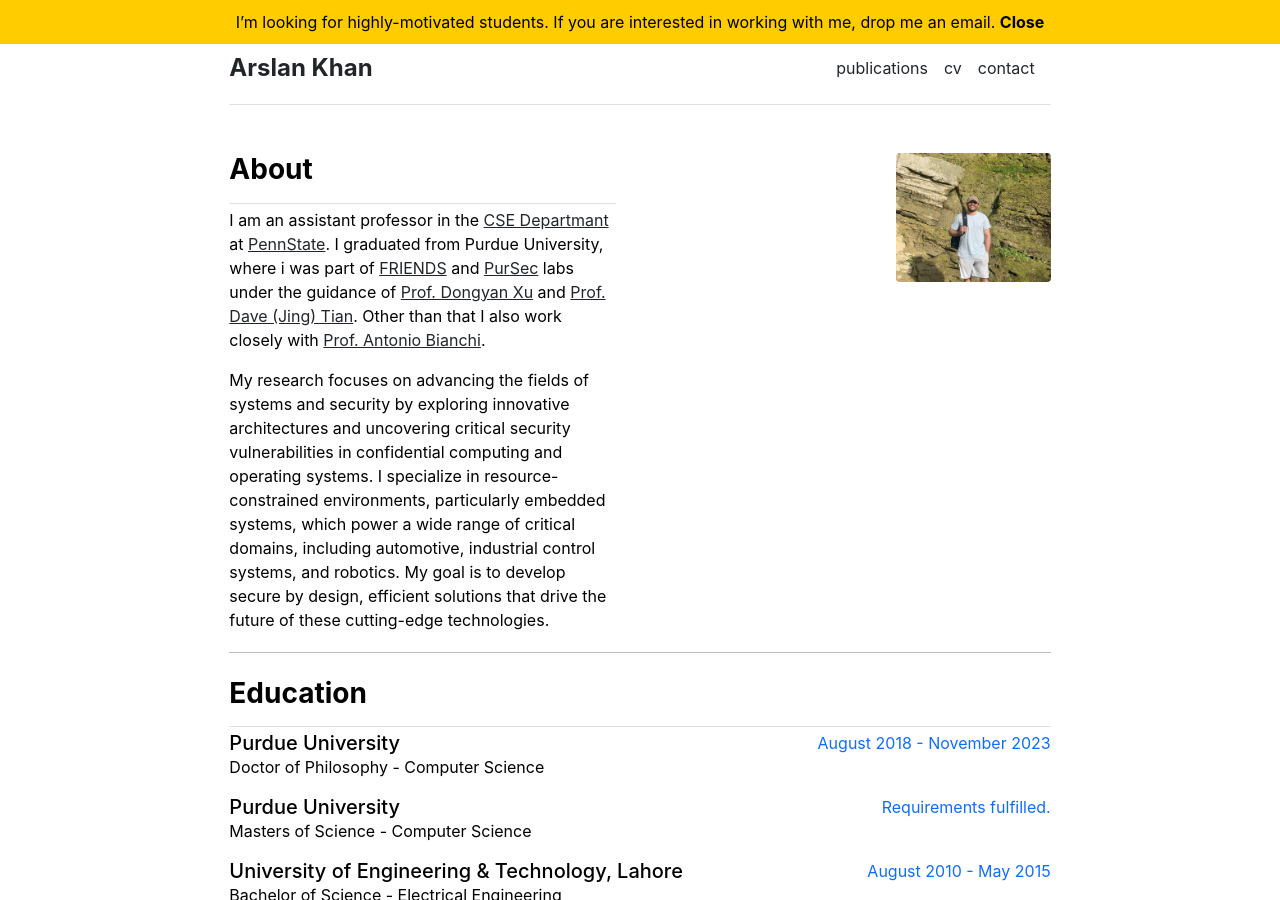
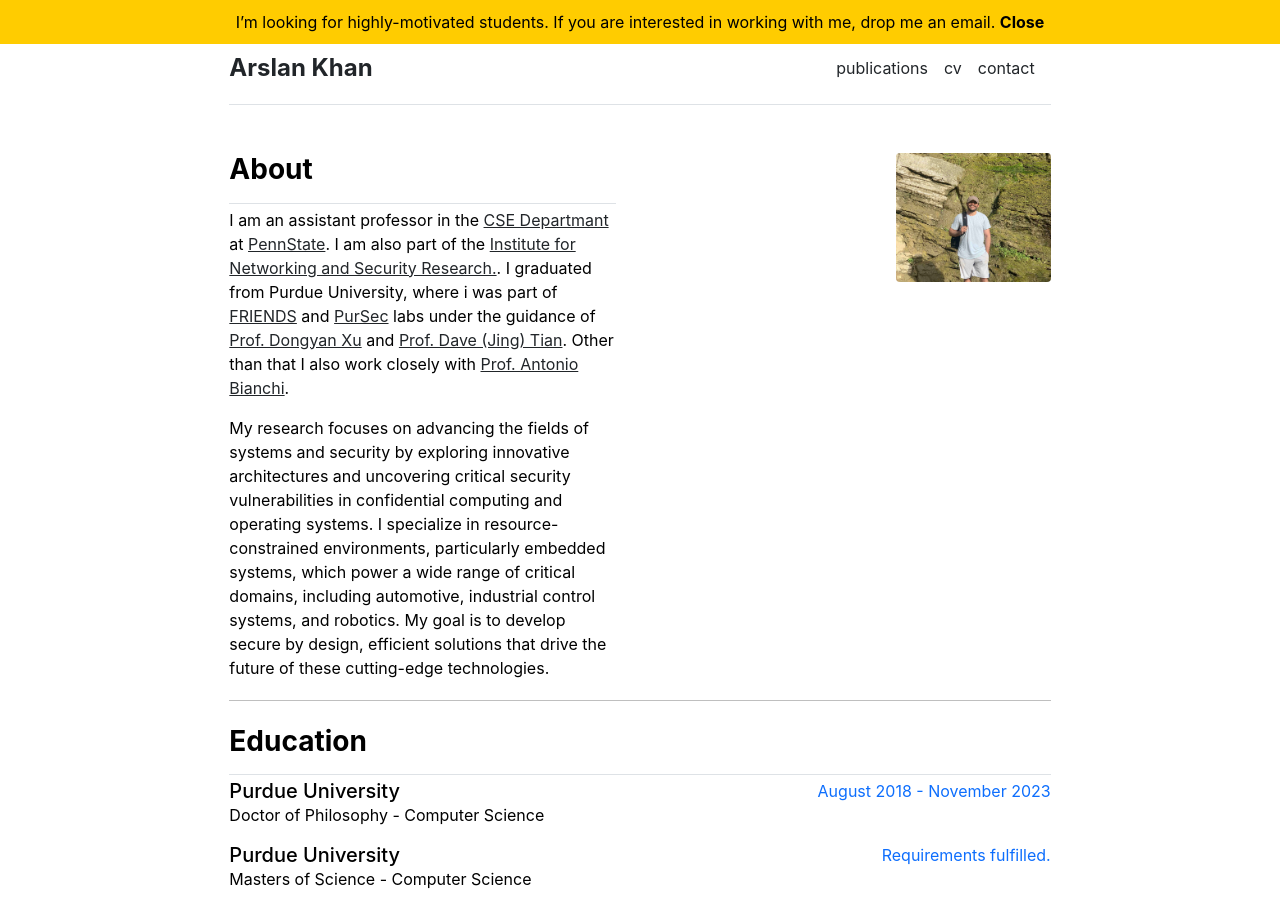
Before and after one commit to Arslan8/arslan8.github.io, a Jekyll site: the page built from index.md, in a window 1280 px wide and 900 px high. Built offline with Jekyll 4.4.1, drawn with Linux system fonts in a browser that asks for light colours.

Commit message:
Adding INSR

```diff
--- a/index.md
+++ b/index.md
@@ -5,6 +5,7 @@ title: "Home"
 
 
 I am an assistant professor in the <a target="_blank" href="https://www.eecs.psu.edu/">CSE Departmant</a> at <a target="_blank" href="https://www.psu.edu/">PennState</a>.
+I am also part of the <a target="_blank" href="https://insr.psu.edu/">Institute for Networking and Security Research.</a>.
 I graduated from Purdue University, where i was part of <a target="_blank" href="http://friends.cs.purdue.edu">FRIENDS</a> and <a target="_blank" href="https://pursec.cs.purdue.edu">PurSec</a> labs under the guidance of <a target="_blank" href="https://www.cs.purdue.edu/homes/dxu/">Prof. Dongyan Xu</a> and
                          <a target="_blank" href="https://davejingtian.org/">Prof. Dave (Jing) Tian</a>. Other than that I also work closely with <a target="_blank" href="https://antoniobianchi.me/"> Prof. Antonio Bianchi</a>.
 
```
